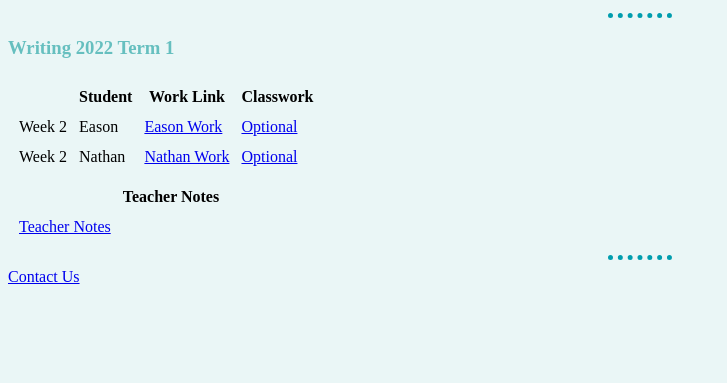
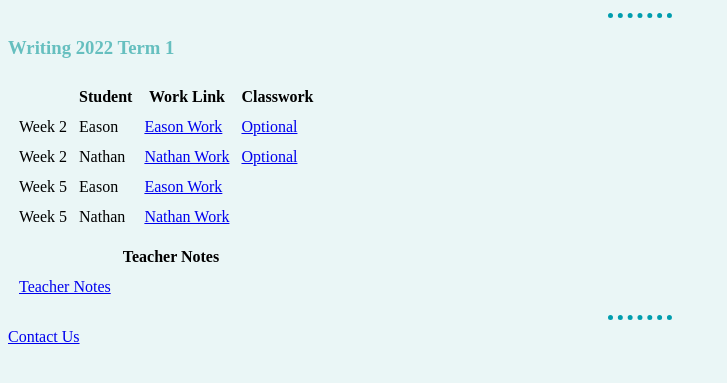
Before and after one commit to PJ-edu/writingmp, a plain HTML site: page index.html in a window 1280 px wide. Shown: the part 101-484 px from the top of the page, without its empty margins (0-727 px from the left). Drawn offline with Linux system fonts and the light colour scheme.

Commit message:
add week 5

```diff
--- a/index.html
+++ b/index.html
@@ -27,6 +27,16 @@
         <td><a href="https://docs.google.com/document/d/1n_E44yA9BuKEhVwosy1WgoPiRSkOBEMqbotltwqgfWo/edit?usp=sharing">Nathan Work</td>
         <td><a href="https://docs.google.com/document/d/11M6f-K0h1iYEDKp5LabEbNDUEq3Y8Dr3X9xt33VSZIE/edit?usp=sharing">Optional</td>
       </tr>
+      <tr>
+        <td>Week 5</td>
+        <td>Eason</td>
+        <td><a href="https://docs.google.com/document/d/1cZ4gHTZTY6HKDD3e0qf_0BO4zQlzrko6EbQZa8P3aIM/edit?usp=sharing">Eason Work</td>
+      </tr>
+      <tr>
+        <td>Week 5</td>
+        <td>Nathan</td>
+        <td><a href="https://docs.google.com/document/d/13LhHjioimwt1Y3vSMgMC9haeym9hSYkVNaUhiLVorKQ/edit?usp=sharing">Nathan Work</td>
+      </tr>
     </table>
     <table cellspacing = 10px>
       <th></th>
```
